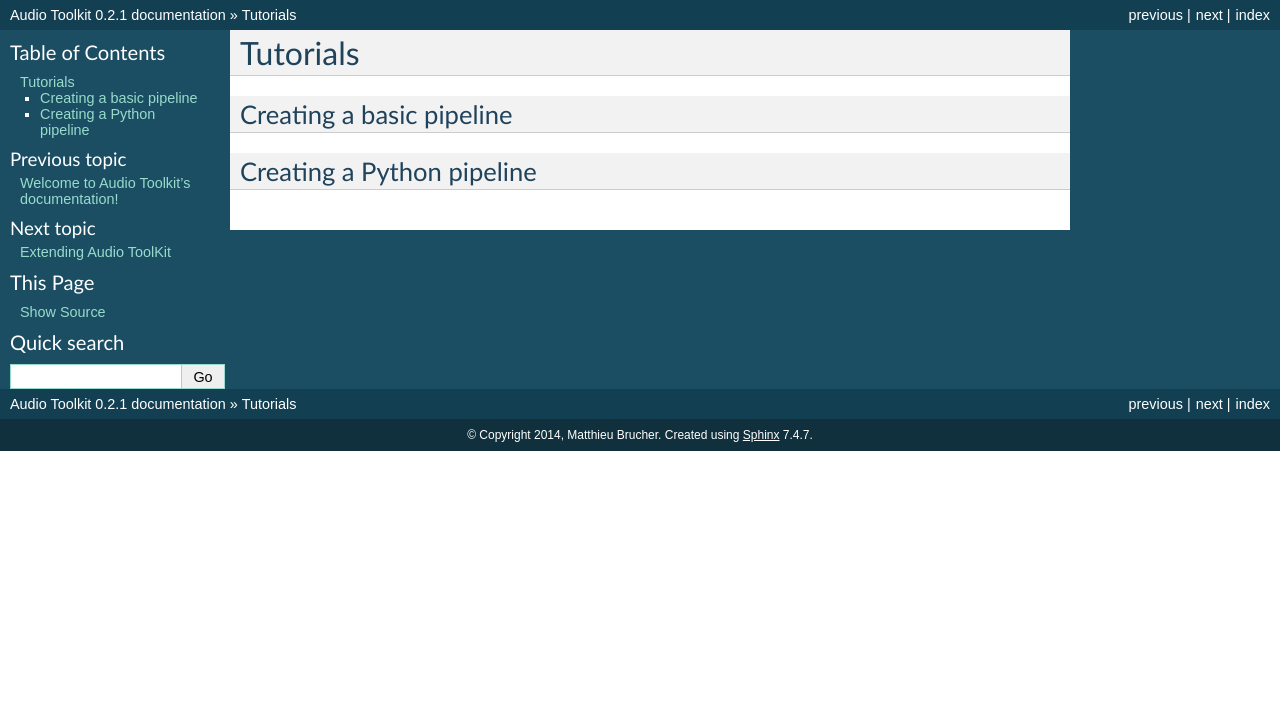
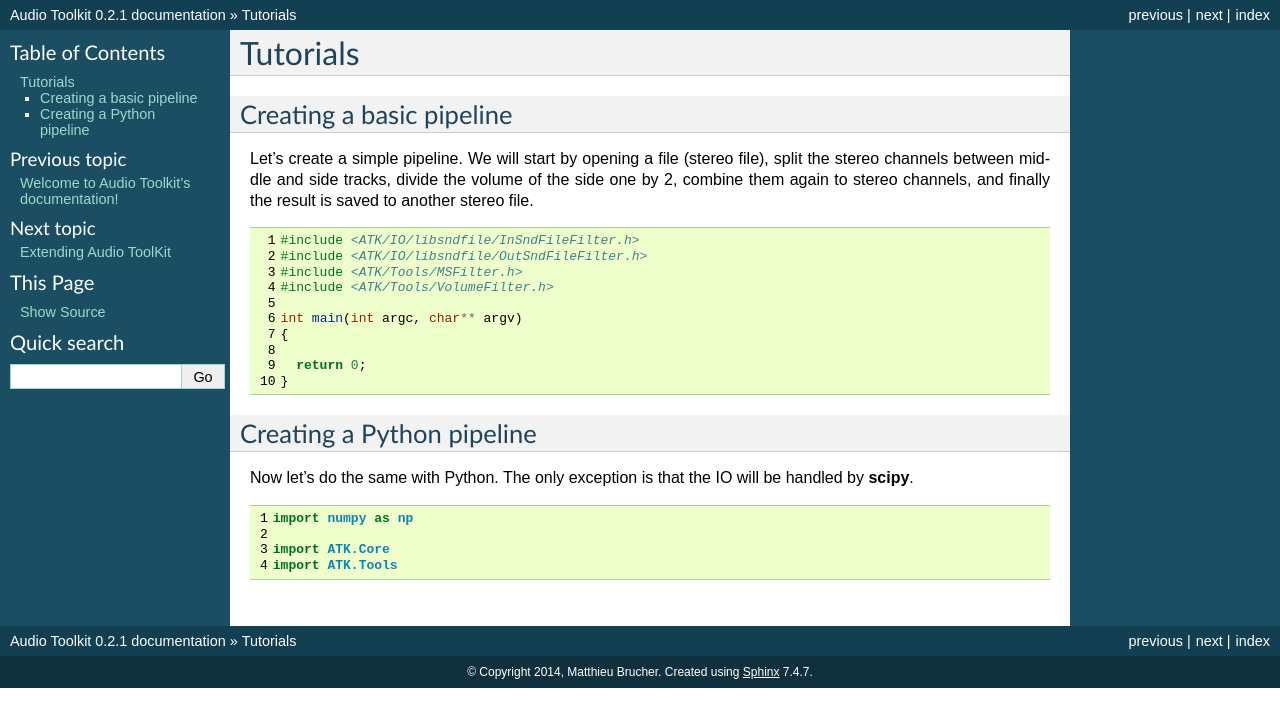
Before and after one commit to mbrucher/AudioTK, a Sphinx documentation site: the page built from doc/source/tutorials.rst, in a window 1280 px wide. Shown: the top 727 px of the page. Built offline with Sphinx 7.4.7, drawn with Linux system fonts in a browser that asks for light colours.

Commit message:
Starting the tutorial

```diff
--- a/doc/source/documentation.rst
+++ b/doc/source/documentation.rst
@@ -7,6 +7,9 @@ Core module
 Mock module
 ###########
 
+IO module
+#########
+
 Tools module
 ############
 
--- a/doc/source/tutorials.rst
+++ b/doc/source/tutorials.rst
@@ -4,5 +4,35 @@ Tutorials
 Creating a basic pipeline
 #########################
 
+Let's create a simple pipeline. We will start by opening a file (stereo file),
+split the stereo channels between middle and side tracks, divide the volume
+of the side one by 2, combine them again to stereo channels, and finally the
+result is saved to another stereo file.
+
+.. code-block:: cpp
+  :linenos:
+
+  #include <ATK/IO/libsndfile/InSndFileFilter.h>
+  #include <ATK/IO/libsndfile/OutSndFileFilter.h>
+  #include <ATK/Tools/MSFilter.h>
+  #include <ATK/Tools/VolumeFilter.h>
+
+  int main(int argc, char** argv)
+  {
+
+    return 0;
+  }
+
 Creating a Python pipeline
 ##########################
+
+Now let's do the same with Python. The only exception is that the IO will be
+handled by **scipy**.
+
+.. code-block:: python
+  :linenos:
+
+  import numpy as np
+
+  import ATK.Core
+  import ATK.Tools
```
